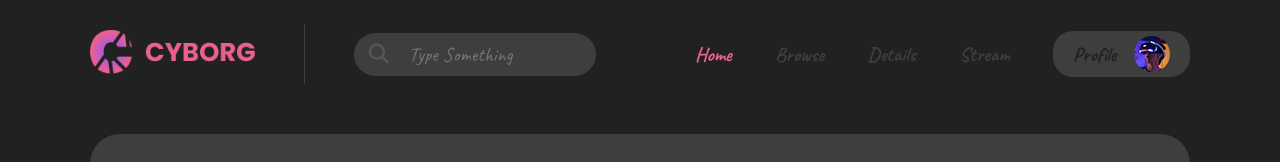
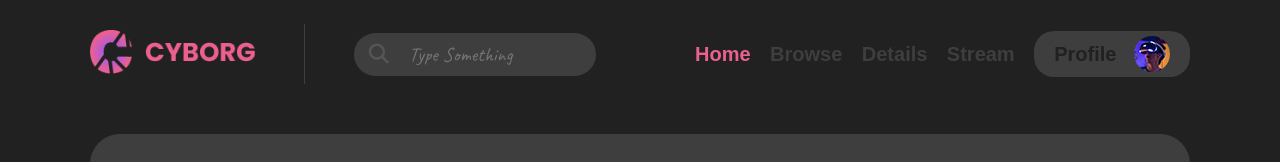
Before and after one commit to hasan071/game-app, a plain HTML site: page index.html in a window 1280 px wide. Shown: the top 162 px of the page. Drawn offline with Linux system fonts and the light colour scheme; a web font is replaced by a local one.

Commit message:
another change

```diff
--- a/assets/css/Browse.css
+++ b/assets/css/Browse.css
@@ -78,7 +78,7 @@
     color: var(--LightGray);
     text-decoration: none;
     text-transform: capitalize;
-    font-family: var(--SecondryFont);
+    font-family: var(--MainFont);
     font-size: 20px;
     font-weight: bold;
     transition: 1s;
--- a/assets/css/Details.css
+++ b/assets/css/Details.css
@@ -79,7 +79,7 @@
     color: var(--LightGray);
     text-decoration: none;
     text-transform: capitalize;
-    font-family: var(--SecondryFont);
+    font-family: var(--MainFont);
     font-size: 20px;
     font-weight: bold;
     transition: 1s;
--- a/assets/css/Profile.css
+++ b/assets/css/Profile.css
@@ -79,7 +79,7 @@
     color: var(--LightGray);
     text-decoration: none;
     text-transform: capitalize;
-    font-family: var(--SecondryFont);
+    font-family: var(--MainFont);
     font-size: 20px;
     font-weight: bold;
     transition: 1s;
--- a/assets/css/Stream.css
+++ b/assets/css/Stream.css
@@ -78,7 +78,7 @@
     color: var(--LightGray);
     text-decoration: none;
     text-transform: capitalize;
-    font-family: var(--SecondryFont);
+    font-family: var(--MainFont);
     font-size: 20px;
     font-weight: bold;
     transition: 1s;
--- a/assets/css/index.css
+++ b/assets/css/index.css
@@ -79,7 +79,7 @@
     color: var(--LightGray);
     text-decoration: none;
     text-transform: capitalize;
-    font-family: var(--SecondryFont);
+    font-family: var(--MainFont);
     font-size: 20px;
     font-weight: bold;
     transition: 1s;
```
